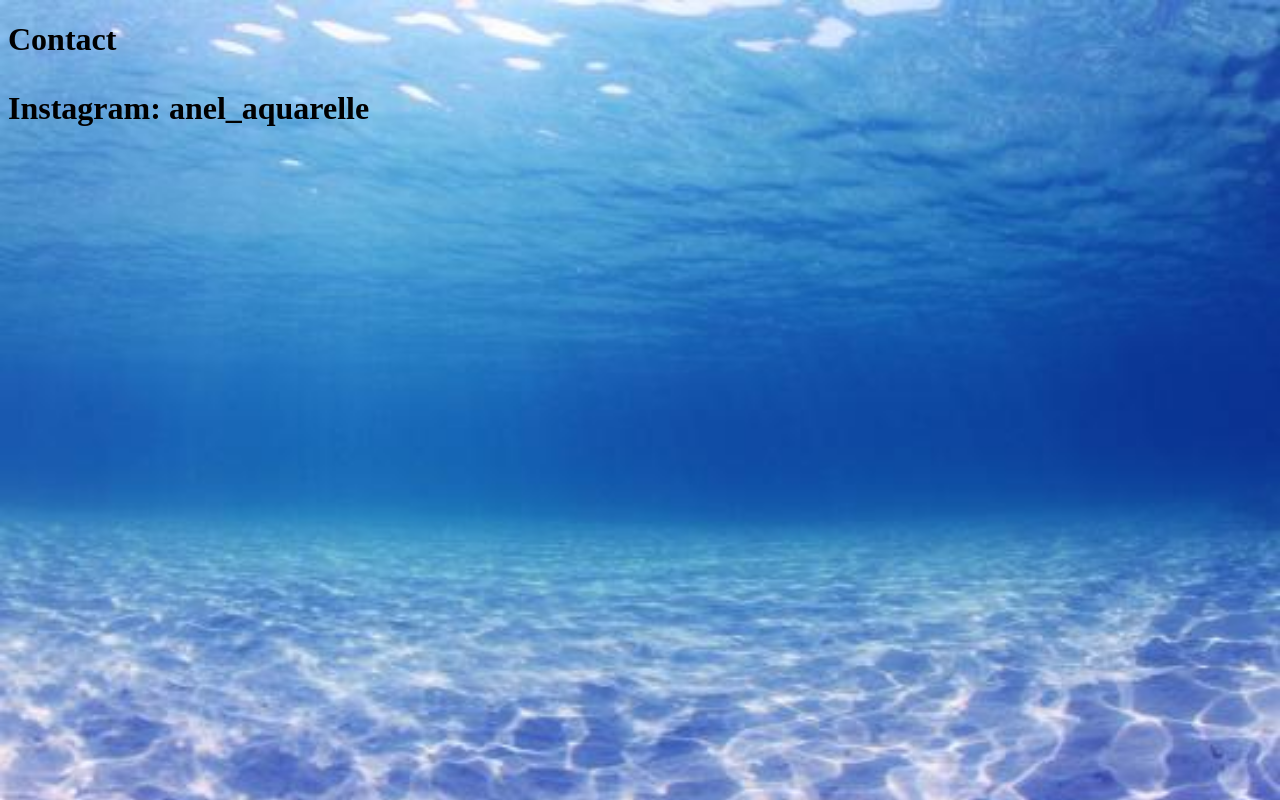
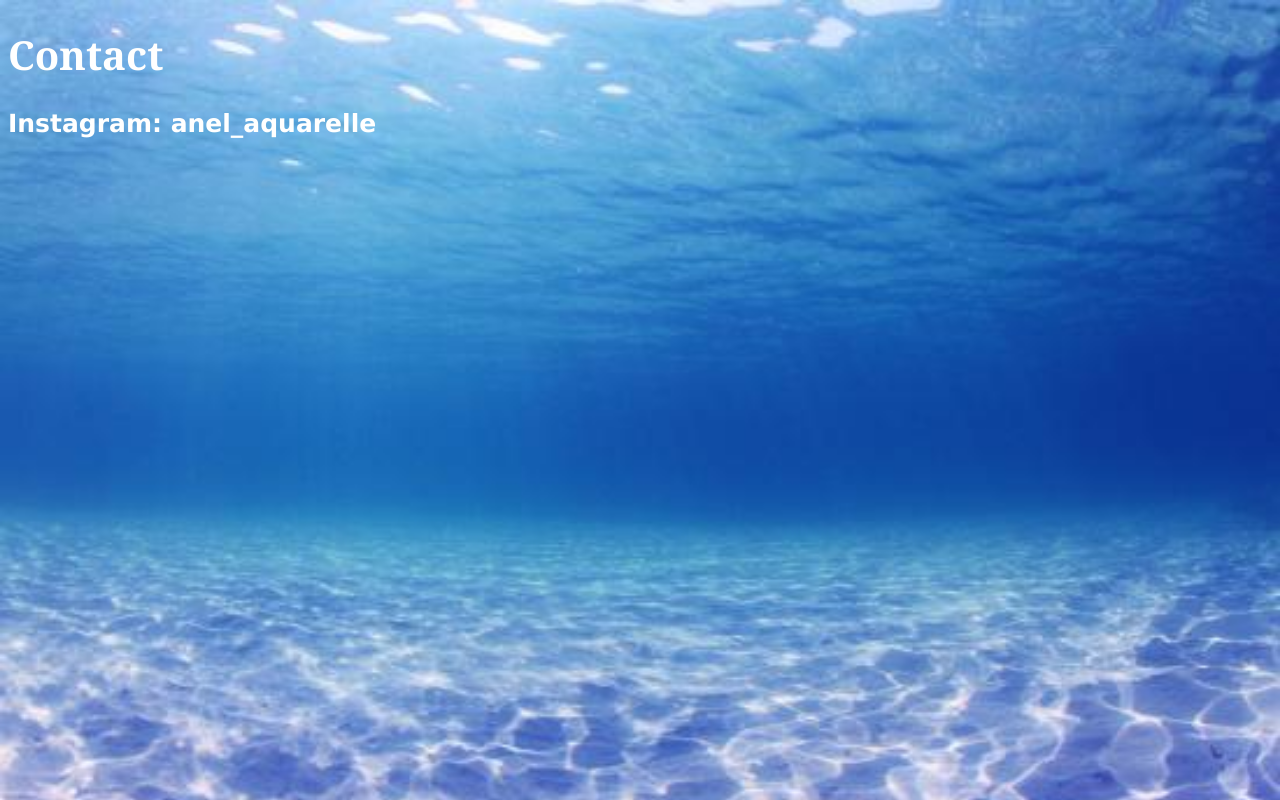
Before and after one commit to Anel20/Endangered-Seahorses, a plain HTML site: page Contact.html in a window 1280 px wide. Drawn offline with Linux system fonts and the light colour scheme.

Commit message:
Update Contact.html

```diff
--- a/Contact.html
+++ b/Contact.html
@@ -2,7 +2,7 @@
  <html>
     <head>
       <title>waterhorses</title>
-      <link href="../Anel_css/filename.css" rel="stylesheet">
+      <link href="index.css" rel="stylesheet">
       <style>
       body {
             background-image: url("sea3.jpg");
```
